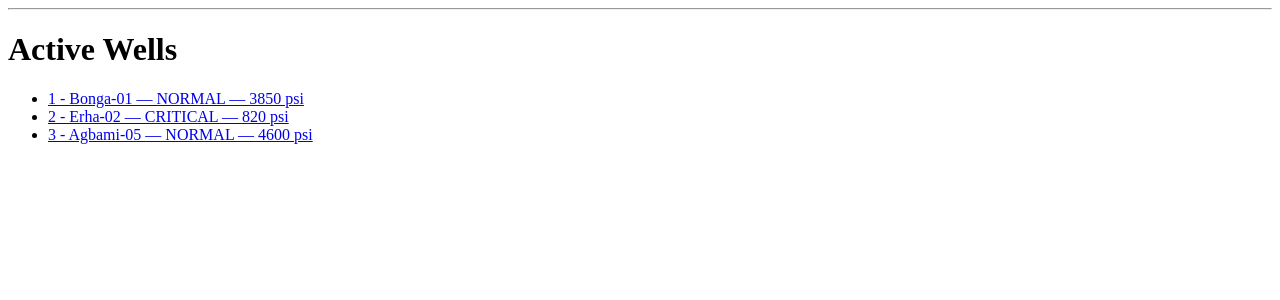
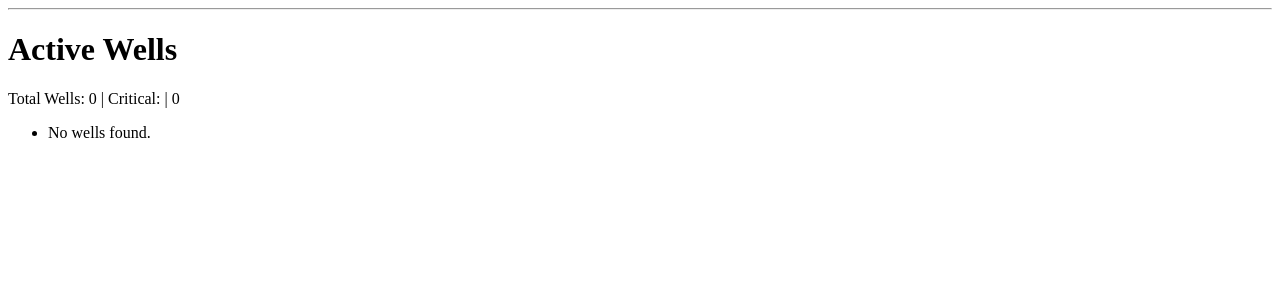
Before and after one commit to LUTHIANO09/rigwatch, a Django app: page /wells/ in a window 1280 px wide. Shown: the part 26-326 px from the top of the page. Run offline with Django 5.2, Linux system fonts and the light colour scheme; data that the repository does not hold is empty.

Commit message:
pre-final push

```diff
--- a/wells/models.py
+++ b/wells/models.py
@@ -1,5 +1,4 @@
 from django.db import models
-
 # Create your models here.
 class Well (models.Model):
     STATUS_CHOICES = [
--- a/wells/templates/wells/well_list.html
+++ b/wells/templates/wells/well_list.html
@@ -4,6 +4,7 @@
 
 {% block content %}
 <h1>Active Wells</h1>
+<p>Total Wells: {{total_count}} | Critical: | {{critical_count}}</p>
 <ul>
 {% for well in wells %}
     <li>
--- a/wells/views.py
+++ b/wells/views.py
@@ -1,11 +1,15 @@
 from django.http import HttpResponse
-from django.shortcuts import render
+from django.shortcuts import render, get_object_or_404
+from .models import Well
+
+# the differences between a project and an app in django is that project is the entire work while the app is created inside the project, which means we can have multiple app in one project
+
 
 # the differences between a project and an app in django is that project is the entire work while the app is created inside the project, which means we can have multiple app in one project
 
 # Create your views here.
 
-def well_list(request):
+'''def well_list(request):
     wells = [
         {'id': 1, 'name': 'Bonga-01', 'pressure': 3850, 'status': 'NORMAL'},
         {'id': 2, 'name': 'Erha-02', 'pressure': 820, 'status': 'CRITICAL'},
@@ -30,3 +34,22 @@ def well_status(request,well_id):
     }
     status = well.get(well_id, 'UNKNOWN')
     return HttpResponse(f"Status for Well-{well_id:02d}: {status}")
+'''
+
+
+def well_list(request):
+    wells = Well.objects.filter(active=True).order_by('name')
+    context = {
+        'wells': wells,
+        'critical_count': Well.objects.filter(status='CRITICAL').count(),
+        'total_count': Well.objects.count(),
+    }
+    return render(request, 'wells/well_list.html', context)
+
+def well_detail(request, well_id):
+    well = get_object_or_404(Well, id=well_id)
+    return render(request, 'wells/well_detail.html', {'well': well})
+
+def well_status(request, well_id):
+    well = get_object_or_404(Well, id=well_id)
+    return HttpResponse(f"Status for Well-{well_id:02d}: {well.status}")
```
Also changed, not shown: wells/migrations/0002_engineer_alter_well_engineer.py (added).
